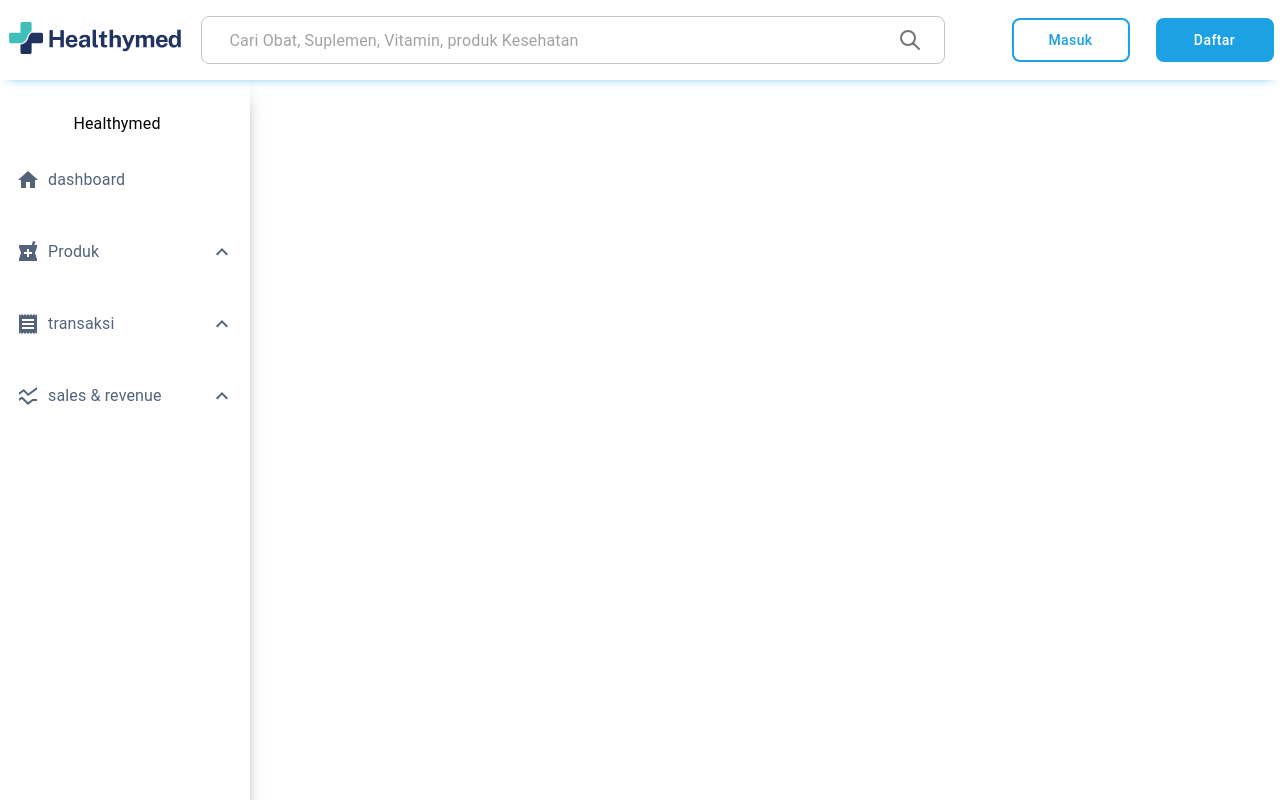
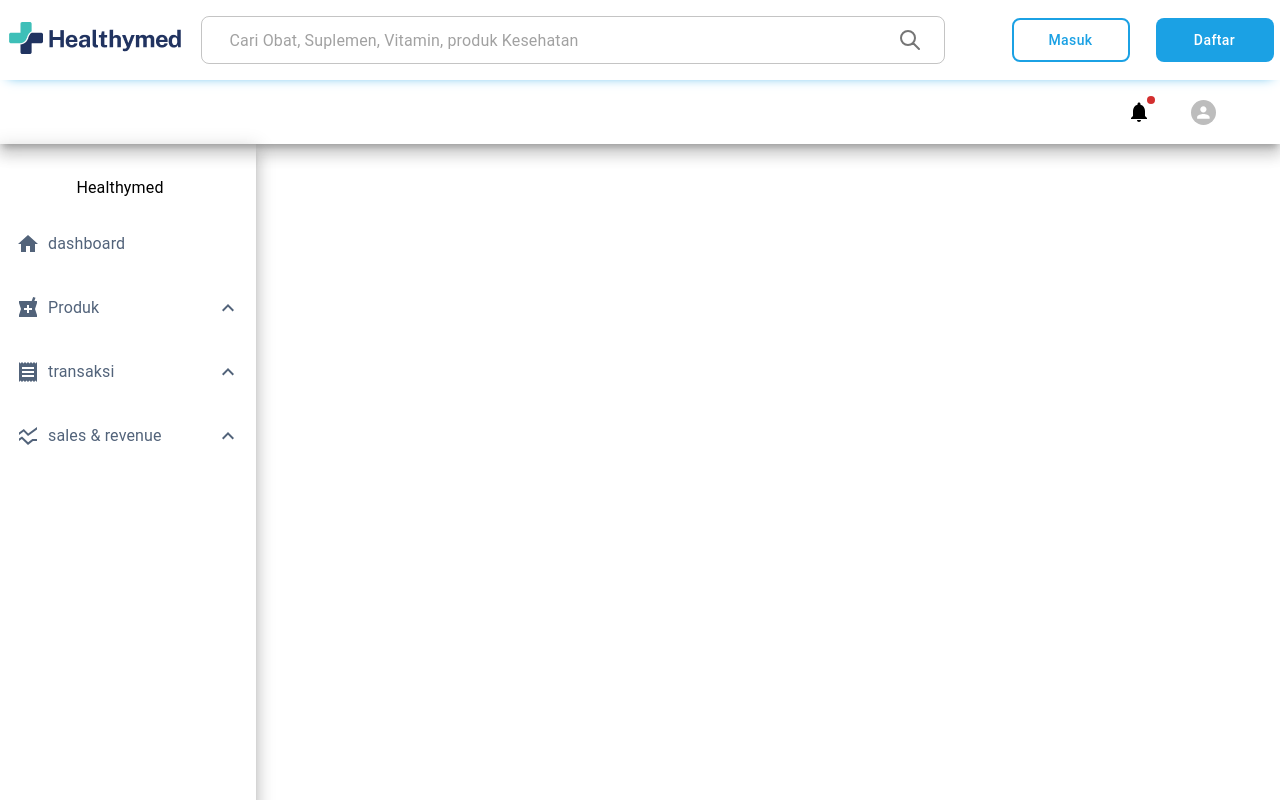
Before and after one commit to purwadhikafullstack/jcwd-2002-01-fe, a Next.js app: page /dashboard in a window 1280 px wide. Shown: the top 800 px of the page. Built offline with nearby package versions, Linux system fonts and the light colour scheme.

Commit message:
UI: create admin navbar component

```diff
--- /dev/null
+++ b/src/components/AdminNavbar.jsx
@@ -0,0 +1,32 @@
+import { Avatar, Badge, Box, Typography } from "@mui/material";
+import NotificationsIcon from "@mui/icons-material/Notifications";
+
+const AdminNavbar = () => {
+  return (
+    <Box
+      boxShadow="10"
+      display="flex"
+      sx={{
+        height: "64px",
+        alignItems: "center",
+        justifyContent: "end",
+        bgcolor: "#FFFFFF",
+      }}
+    >
+      <Box display="flex" sx={{ pr: "64px" }}>
+        <Badge
+          anchorOrigin={{
+            vertical: "top",
+            horizontal: "right",
+          }}
+          variant="dot"
+          color="error"
+        >
+          <NotificationsIcon fontSize={"medium"}></NotificationsIcon>
+        </Badge>
+        <Avatar sx={{ width: 25, height: 25, ml: 5 }}></Avatar>
+      </Box>
+    </Box>
+  );
+};
+export default AdminNavbar;
--- a/src/components/AdminSidebar.jsx
+++ b/src/components/AdminSidebar.jsx
@@ -1,22 +1,13 @@
 import {
   Box,
   Collapse,
-  ListItemButton,
   Stack,
   Typography,
-  List,
-  ListItemIcon,
   ListItemText,
   MenuItem,
 } from "@mui/material";
 import HomeIcon from "@mui/icons-material/Home";
-import {
-  ContentCopy,
-  ContentCut,
-  ExpandLess,
-  ExpandMore,
-  StarBorder,
-} from "@mui/icons-material";
+import { ExpandLess, ExpandMore } from "@mui/icons-material";
 import LocalPharmacyIcon from "@mui/icons-material/LocalPharmacy";
 import ReceiptIcon from "@mui/icons-material/Receipt";
 import SsidChartIcon from "@mui/icons-material/SsidChart";
@@ -37,19 +28,12 @@ const AdminSidebar = () => {
     setOpenSales(!openSales);
   };
 
-  const [open, setOpen] = useState(true);
-
-  const handleClick = () => {
-    setOpen(!open);
-  };
-
   return (
     <Box
+      boxShadow="10"
       sx={{
-        boxShadow: "0px 8px 20px -12px black",
-        width: 250,
-        height: "100vh",
-        position: "absolute",
+        width: "256px",
+        height: "1024px",
         pr: 2,
       }}
     >
@@ -57,7 +41,7 @@ const AdminSidebar = () => {
         Healthymed
       </Typography>
 
-      <Stack spacing={6} sx={{ pl: 2 }}>
+      <Stack spacing={5} sx={{ pl: 2 }}>
         {/* Dashboard */}
 
         <Box
@@ -98,8 +82,7 @@ const AdminSidebar = () => {
         </Box>
 
         <Collapse in={openProduct} timeout="auto" unmountOnExit>
-          <MenuItem>
-            <ListItemText
+          <MenuItem
             sx={{
               color: "#52637A",
               "&:hover": {
@@ -109,20 +92,18 @@ const AdminSidebar = () => {
             }}
           >
             Daftar Produk
-            </ListItemText>
           </MenuItem>
-          <MenuItem>
-            <ListItemText
+          <MenuItem
             sx={{
               color: "#52637A",
               "&:hover": {
                 color: "#009B90",
                 opacity: [0.9, 0.8, 0.7],
+                cursor: "pointer",
               },
             }}
           >
             Tambah Produk
-            </ListItemText>
           </MenuItem>
         </Collapse>
 
@@ -148,83 +129,77 @@ const AdminSidebar = () => {
           {openTransaction ? <ExpandMore /> : <ExpandLess />}
         </Box>
         <Collapse in={openTransaction} timeout="auto" unmountOnExit>
-          <MenuItem>
-            <ListItemText
+          <MenuItem
             sx={{
               color: "#52637A",
               "&:hover": {
                 color: "#009B90",
                 opacity: [0.9, 0.8, 0.7],
+                cursor: "pointer",
               },
             }}
           >
             Semua Pesanan
-            </ListItemText>
           </MenuItem>
-          <MenuItem>
-            <ListItemText
+          <MenuItem
             sx={{
               color: "#52637A",
               "&:hover": {
                 color: "#009B90",
                 opacity: [0.9, 0.8, 0.7],
+                cursor: "pointer",
               },
             }}
           >
             Pesanan Baru
-            </ListItemText>
           </MenuItem>
-          <MenuItem>
-            <ListItemText
+          <MenuItem
             sx={{
               color: "#52637A",
               "&:hover": {
                 color: "#009B90",
                 opacity: [0.9, 0.8, 0.7],
+                cursor: "pointer",
               },
             }}
           >
             Siap Dikirim
-            </ListItemText>
           </MenuItem>
-          <MenuItem>
-            <ListItemText
+          <MenuItem
             sx={{
               color: "#52637A",
               "&:hover": {
                 color: "#009B90",
                 opacity: [0.9, 0.8, 0.7],
+                cursor: "pointer",
               },
             }}
           >
             Dalam Pengiriman
-            </ListItemText>
           </MenuItem>
-          <MenuItem>
-            <ListItemText
+          <MenuItem
             sx={{
               color: "#52637A",
               "&:hover": {
                 color: "#009B90",
                 opacity: [0.9, 0.8, 0.7],
+                cursor: "pointer",
               },
             }}
           >
             Selesai
-            </ListItemText>
           </MenuItem>
-          <MenuItem>
-            <ListItemText
+          <MenuItem
             sx={{
               color: "#52637A",
               "&:hover": {
                 color: "#009B90",
                 opacity: [0.9, 0.8, 0.7],
+                cursor: "pointer",
               },
             }}
           >
             Dibatalkan
-            </ListItemText>
           </MenuItem>
         </Collapse>
 
@@ -250,44 +225,41 @@ const AdminSidebar = () => {
           {openSales ? <ExpandMore /> : <ExpandLess />}
         </Box>
         <Collapse in={openSales} timeout="auto" unmountOnExit>
-          <MenuItem>
-            <ListItemText
+          <MenuItem
             sx={{
               color: "#52637A",
               "&:hover": {
                 color: "#009B90",
                 opacity: [0.9, 0.8, 0.7],
+                cursor: "pointer",
               },
             }}
           >
             Ringkasan Statistik
-            </ListItemText>
           </MenuItem>
-          <MenuItem>
-            <ListItemText
+          <MenuItem
             sx={{
               color: "#52637A",
               "&:hover": {
                 color: "#009B90",
                 opacity: [0.9, 0.8, 0.7],
+                cursor: "pointer",
               },
             }}
           >
             Buku Kas
-            </ListItemText>
           </MenuItem>
-          <MenuItem>
-            <ListItemText
+          <MenuItem
             sx={{
               color: "#52637A",
               "&:hover": {
                 color: "#009B90",
                 opacity: [0.9, 0.8, 0.7],
+                cursor: "pointer",
               },
             }}
           >
             Laba dan Rugi
-            </ListItemText>
           </MenuItem>
         </Collapse>
       </Stack>
--- a/src/pages/dashboard/index.jsx
+++ b/src/pages/dashboard/index.jsx
@@ -1,8 +1,10 @@
+import AdminNavbar from "components/AdminNavbar";
 import AdminSidebar from "components/AdminSidebar";
 
 const Dashboard = () => {
   return (
     <>
+      <AdminNavbar></AdminNavbar>
       <AdminSidebar></AdminSidebar>
     </>
   );
```
Lines whose indentation alone changed are shown as unchanged.
